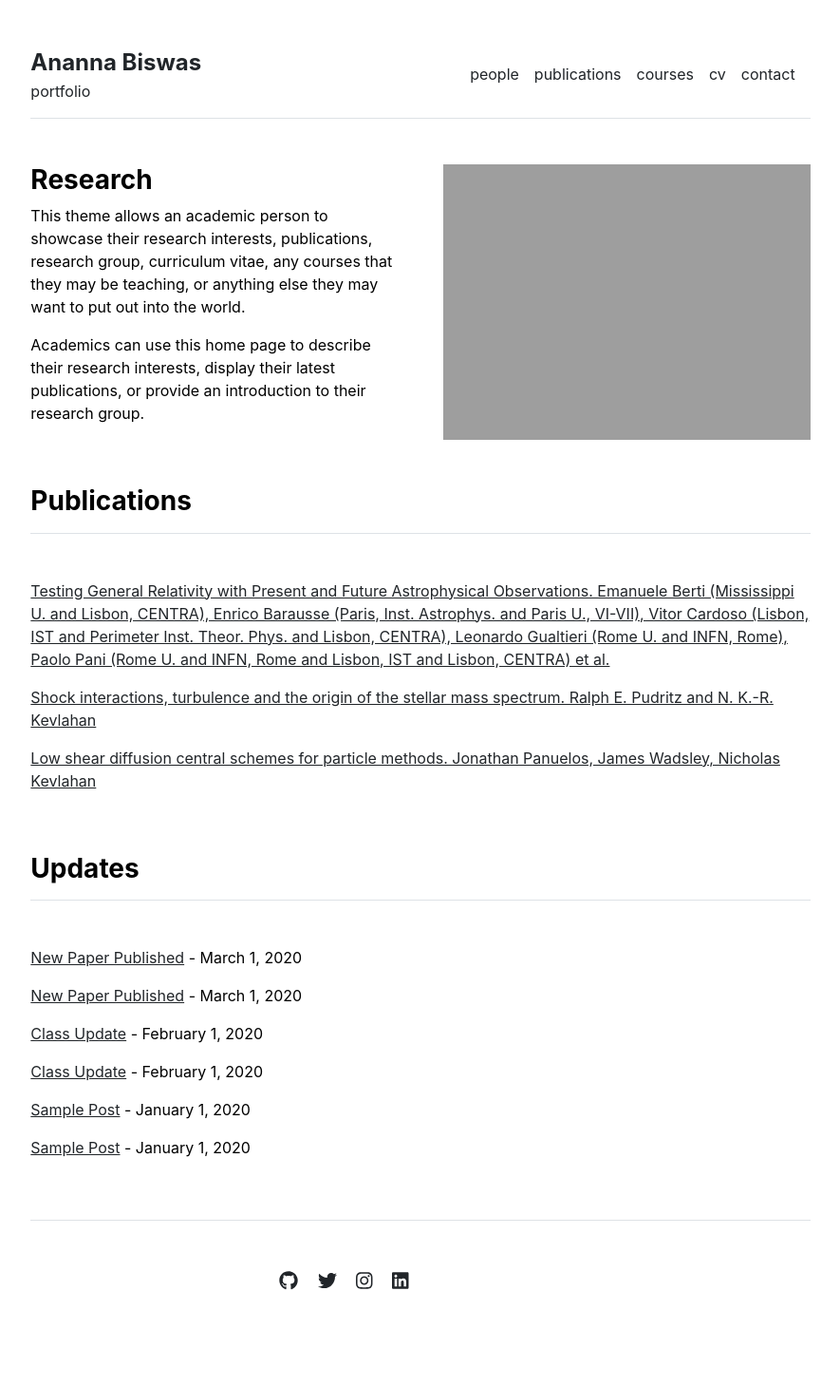
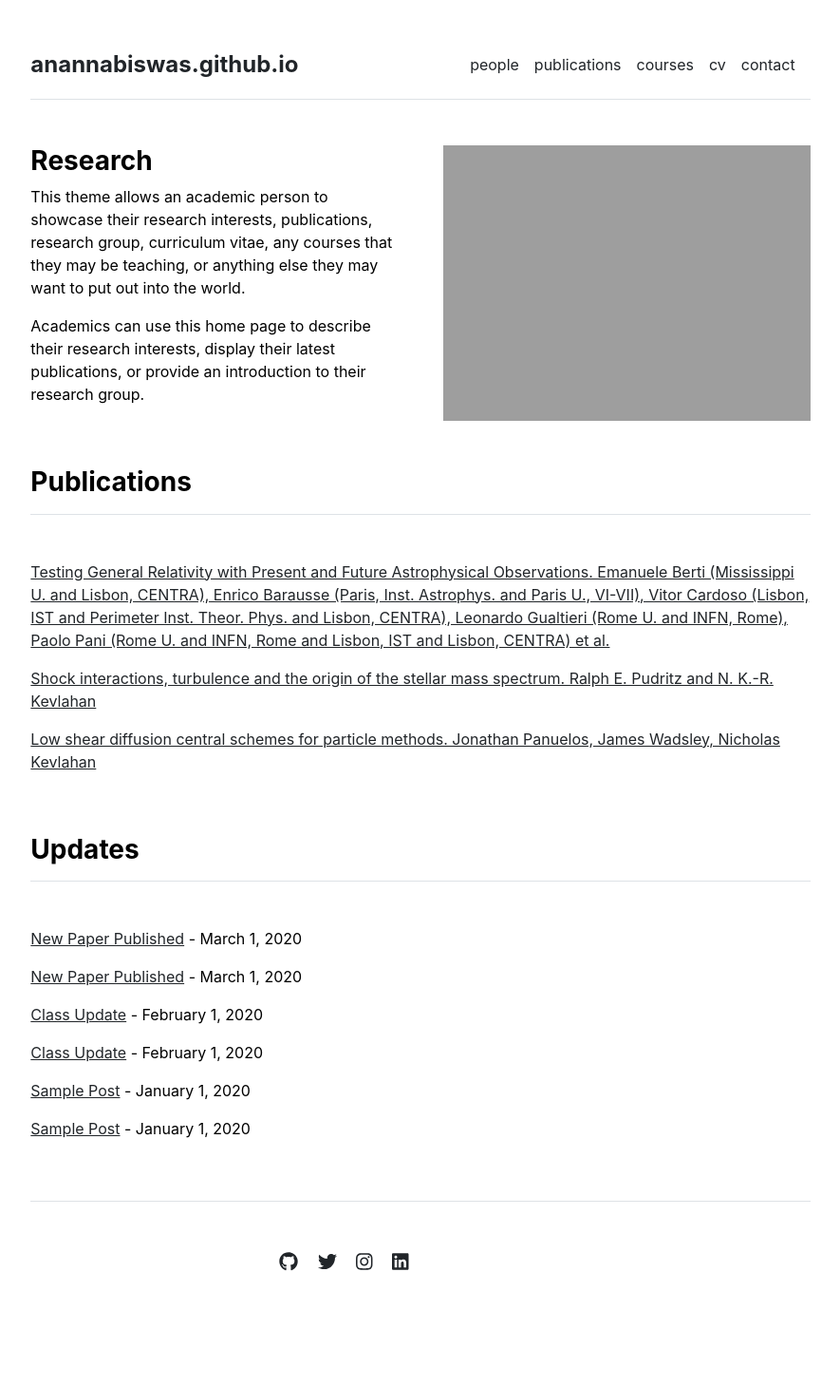
Before and after one commit to Anannabiswas/anannabiswas.github.io, a Jekyll site: the page built from index.md, in a window 1280 px wide. Shown: the whole page at 95% size, without its empty margins (197-1082 px from the left). Built offline with Jekyll 4.4.1, drawn with Linux system fonts in a browser that asks for light colours; part of the change alters nothing that is shown.

Commit message:
Update _config.yml

```diff
--- a/_config.yml
+++ b/_config.yml
@@ -2,5 +2,5 @@ url: "" # the base hostname & protocol for your site, e.g. http://example.com
 baseurl: "" # the subpath of your site, e.g. /blog
 #title: "academic" # the name of your site, e.g. ACME Corp.
 #description: "a Jekyll theme for academia"
-title: "Ananna Biswas" # the name of your site, e.g. ACME Corp.
-description: "portfolio"
+#title: "Ananna Biswas" # the name of your site, e.g. ACME Corp.
+#description: "portfolio"
```
